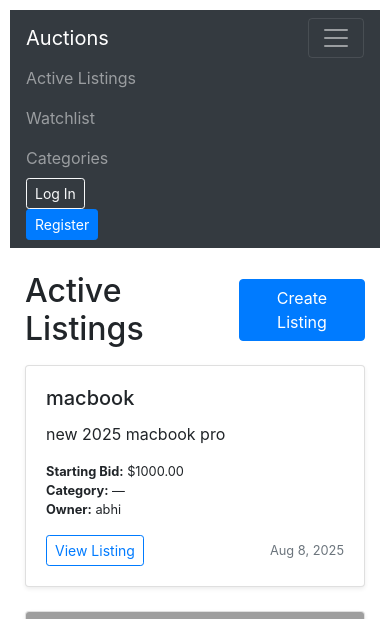
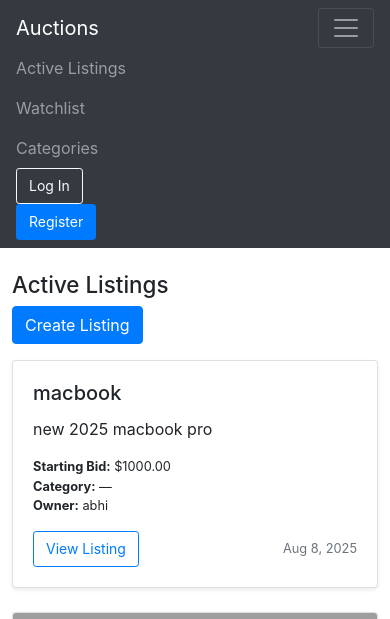
Before and after one commit to ironman0611/cs50, a Django app: page / in a window 390 px wide, after a click that opens the changed part. Shown: the top 619 px of the page. Run offline with Django 3.2, Linux system fonts and the light colour scheme; data comes from the database, SQL or seed files in the repository; some libraries are stand-ins or nearby versions; grey boxes are pictures that could not be loaded.

Commit message:
Make site mobile-responsive
Add viewport meta tag, responsive CSS breakpoints, and improve
card grid layout for small screens.

```diff
--- a/commerce/auctions/static/auctions/styles.css
+++ b/commerce/auctions/static/auctions/styles.css
@@ -1,3 +1,64 @@
 body {
-    padding: 10px;
+    padding: 0;
 }
+
+/* Card images scale nicely on all screens */
+.card-img-top {
+    width: 100%;
+    object-fit: cover;
+}
+
+/* Mobile-specific adjustments */
+@media (max-width: 575.98px) {
+    .container.my-4 {
+        padding-left: 12px;
+        padding-right: 12px;
+    }
+
+    h2 {
+        font-size: 1.4rem;
+    }
+
+    .card-img-top {
+        height: 150px !important;
+    }
+
+    /* Stack header + button vertically on small screens */
+    .d-flex.justify-content-between.align-items-center.mb-3 {
+        flex-direction: column;
+        align-items: flex-start !important;
+        gap: 0.5rem;
+    }
+
+    /* Make bid input group stack if too tight */
+    .input-group {
+        flex-wrap: wrap;
+    }
+
+    .input-group .form-control {
+        min-width: 0;
+    }
+
+    /* Navbar signed-in text wraps better */
+    .navbar-nav .nav-item.mr-2 {
+        font-size: 0.85rem;
+    }
+
+    /* Buttons get more tap area */
+    .btn-sm {
+        padding: 0.4rem 0.75rem;
+    }
+
+    /* Watchlist card actions stack */
+    .card-body .mt-auto.d-flex {
+        flex-wrap: wrap;
+        gap: 0.5rem;
+    }
+}
+
+/* Tablet tweaks */
+@media (max-width: 767.98px) {
+    .card-img-top {
+        height: 160px !important;
+    }
+}
--- a/commerce/auctions/templates/auctions/category.html
+++ b/commerce/auctions/templates/auctions/category.html
@@ -6,7 +6,7 @@
     </div>
     <div class="row">
         {% for listing in listings %}
-            <div class="col-md-6 col-lg-4 mb-4">
+            <div class="col-sm-6 col-lg-4 mb-4">
                 <div class="card h-100 shadow-sm">
                     {% if listing.image_url %}
                         <img class="card-img-top" src="{{ listing.image_url }}" alt="{{ listing.title }}" style="height: 180px; object-fit: cover;">
--- a/commerce/auctions/templates/auctions/index.html
+++ b/commerce/auctions/templates/auctions/index.html
@@ -8,7 +8,7 @@
 
     <div class="row">
         {% for listing in listings %}
-            <div class="col-md-6 col-lg-4 mb-4">
+            <div class="col-sm-6 col-lg-4 mb-4">
                 <div class="card h-100 shadow-sm">
                     {% if listing.image_url %}
                         <img class="card-img-top" src="{{ listing.image_url }}" alt="{{ listing.title }}" style="height: 180px; object-fit: cover;">
--- a/commerce/auctions/templates/auctions/layout.html
+++ b/commerce/auctions/templates/auctions/layout.html
@@ -3,6 +3,8 @@
 <!DOCTYPE html>
 <html lang="en">
     <head>
+        <meta charset="utf-8">
+        <meta name="viewport" content="width=device-width, initial-scale=1, shrink-to-fit=no">
         <title>{% block title %}Auctions{% endblock %}</title>
         <link rel="stylesheet" href="https://stackpath.bootstrapcdn.com/bootstrap/4.4.1/css/bootstrap.min.css" integrity="sha384-Vkoo8x4CGsO3+Hhxv8T/Q5PaXtkKtu6ug5TOeNV6gBiFeWPGFN9MuhOf23Q9Ifjh" crossorigin="anonymous">
         <link href="{% static 'auctions/styles.css' %}" rel="stylesheet">
--- a/commerce/auctions/templates/auctions/watchlist.html
+++ b/commerce/auctions/templates/auctions/watchlist.html
@@ -6,7 +6,7 @@
     </div>
     <div class="row">
         {% for listing in watchlist %}
-            <div class="col-md-6 col-lg-4 mb-4">
+            <div class="col-sm-6 col-lg-4 mb-4">
                 <div class="card h-100 shadow-sm">
                     {% if listing.image_url %}
                         <img class="card-img-top" src="{{ listing.image_url }}" alt="{{ listing.title }}" style="height: 180px; object-fit: cover;">
```
Also changed, not shown: commerce/auctions/templates/auctions/bid.html (+16 -7 lines).
